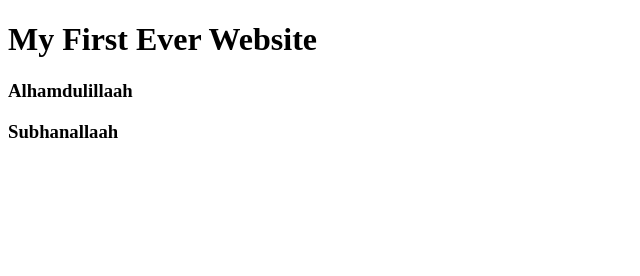
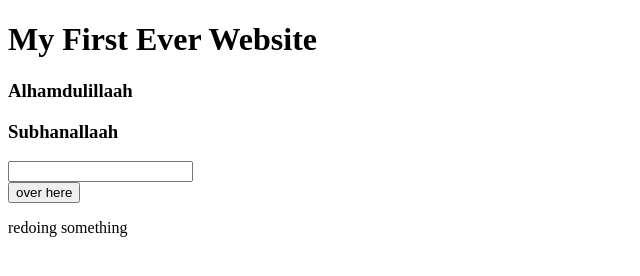
Before and after one commit to SakibQurasihe/My-First-Website, a plain HTML site: page index.html in a window 1280 px wide. Shown: the whole page, without its empty margins (0-640 px from the left). Drawn offline with Linux system fonts and the light colour scheme.

Commit message:
new thing

```diff
--- a/index.html
+++ b/index.html
@@ -10,5 +10,9 @@
     <h1>My First Ever Website</h1>
     <h3>Alhamdulillaah</h3>
     <h3>Subhanallaah</h3>
+    <input type="text">
+    <br>
+    <button>over here</button>
+    <p>redoing something</p>
 </body>
 </html>
```
